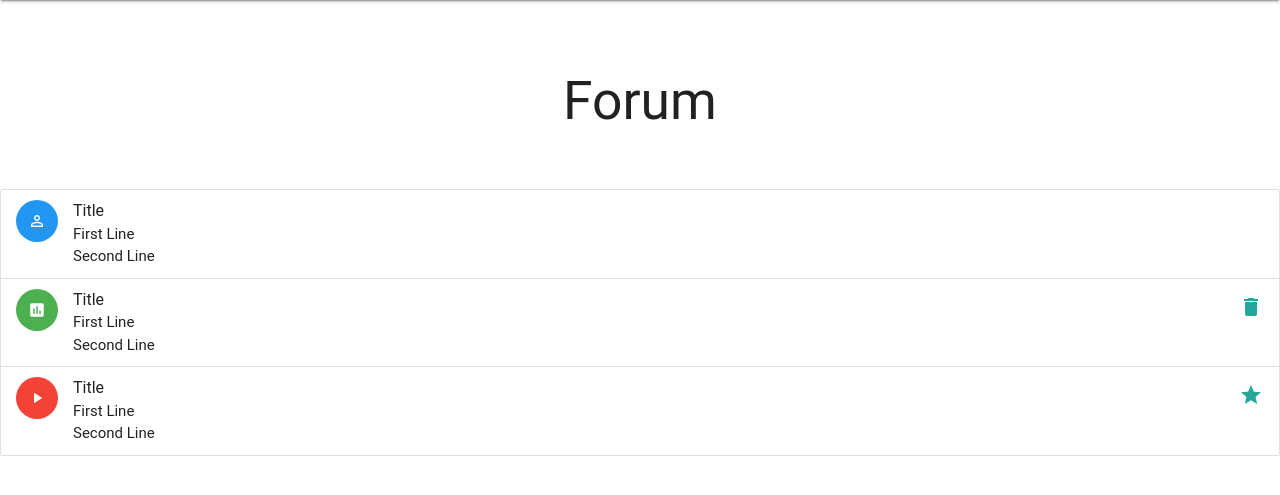
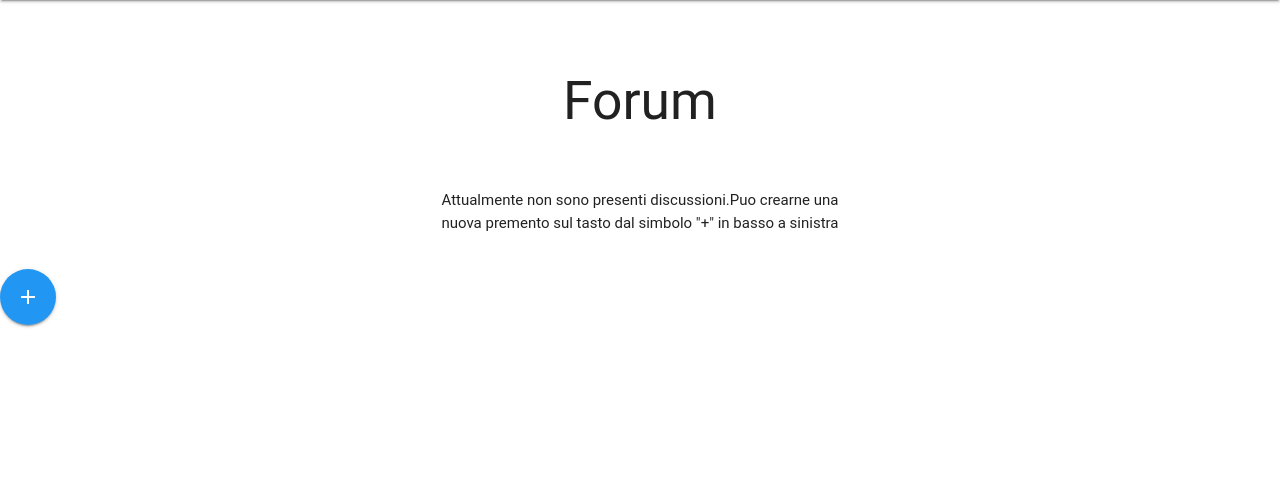
Before and after one commit to FirEc00l/reteclil, a Flask app: page /forum in a window 1280 px wide. Shown: the part 64-559 px from the top of the page. Run offline with Flask 2, Linux system fonts and the light colour scheme; some libraries are stand-ins or nearby versions; some web fonts are replaced.

Commit message:
fized all and started work on jinja

```diff
--- a/templates/forum.html
+++ b/templates/forum.html
@@ -9,35 +9,55 @@
 
 {% block content %}
 <title>Rete CLIL - Forum</title>
+ <style>
+
+    .Abbrevia {
+      -o-text-overflow: ellipsis;   /* Opera */
+      text-overflow:    ellipsis;   /* IE, Safari (WebKit) */
+      overflow:hidden;              /* don't show excess chars */
+      white-space:nowrap;           /* force single line */
+    }
+    </style>
 <br>
 <br>
 <h2 align="center">Forum</h2>
 <br>
+{% if discussion %}
 <div class="input-field col s6 offset-m3">
 	<ul class="collection">
-		<li class="collection-item avatar">
-			<i class="material-icons circle blue">perm_identity</i>
-			<span class="title">Title</span>
-			<p>First Line <br>
-				Second Line
-			</p>
-   		</li>
-    	<li class="collection-item avatar">
-      		<i class="material-icons circle green">insert_chart</i>
-      		<span class="title">Title</span>
-      		<p>First Line <br>
-         		Second Line
-      		</p>
-      		<a href="#!" class="secondary-content"><i class="material-icons">delete</i></a>
-    	</li>
-    	<li class="collection-item avatar">
-      		<i class="material-icons circle red">play_arrow</i>
-      		<span class="title">Title</span>
-      		<p>First Line <br>
-         		Second Line
-     		</p>
-      		<a href="#!" class="secondary-content"><i class="material-icons">grade</i></a>
-    		</li>
-  	</ul>
+<!--da fixare nomi da jinja-->
+
+    {% for discussion in discussions %}
+    <a href="/forum/{{sub_forum[1]}}">
+    <li class="collection-item avatar">
+      <i class="material-icons circle blue">question_answer</i>
+      <span class="title Abbrevia">{{discussion.title}}</span>
+      <p class="Abbrevia">{{discussion.arguments}}
+     </p>
+     </a>
+     <a href="#!" class="secondary-content"><i class="material-icons">delete</i></a>
+   </li>
+   {% endfor %}
+ </ul>
+
+ {% else %}
+ <!--da vedere row e dimensione in col-->
+ <div class="row" >
+  <div class="col m4 offset-m4"><p align="center">Attualmente non sono presenti discussioni.Puo crearne una nuova premento sul tasto dal simbolo "+" in basso a sinistra</p></div>
+</div>
+{% endif %}
+<!-- Modal Trigger -->
+  <a class="btn-floating btn-large waves-effect waves-light blue" href="#modal1"><i class="material-icons">add</i></a>
+
+  <!-- Modal Structure -->
+  <div id="modal1" class="modal">
+    <div class="modal-content">
+      <h4>Modal Header</h4>
+      <p>A bunch of text</p>
+    </div>
+    <div class="modal-footer">
+      <a href="#!" class="modal-action modal-close waves-effect waves-green btn-flat">Agree</a>
+    </div>
+  </div>
 </div>
 {% endblock %}
```
